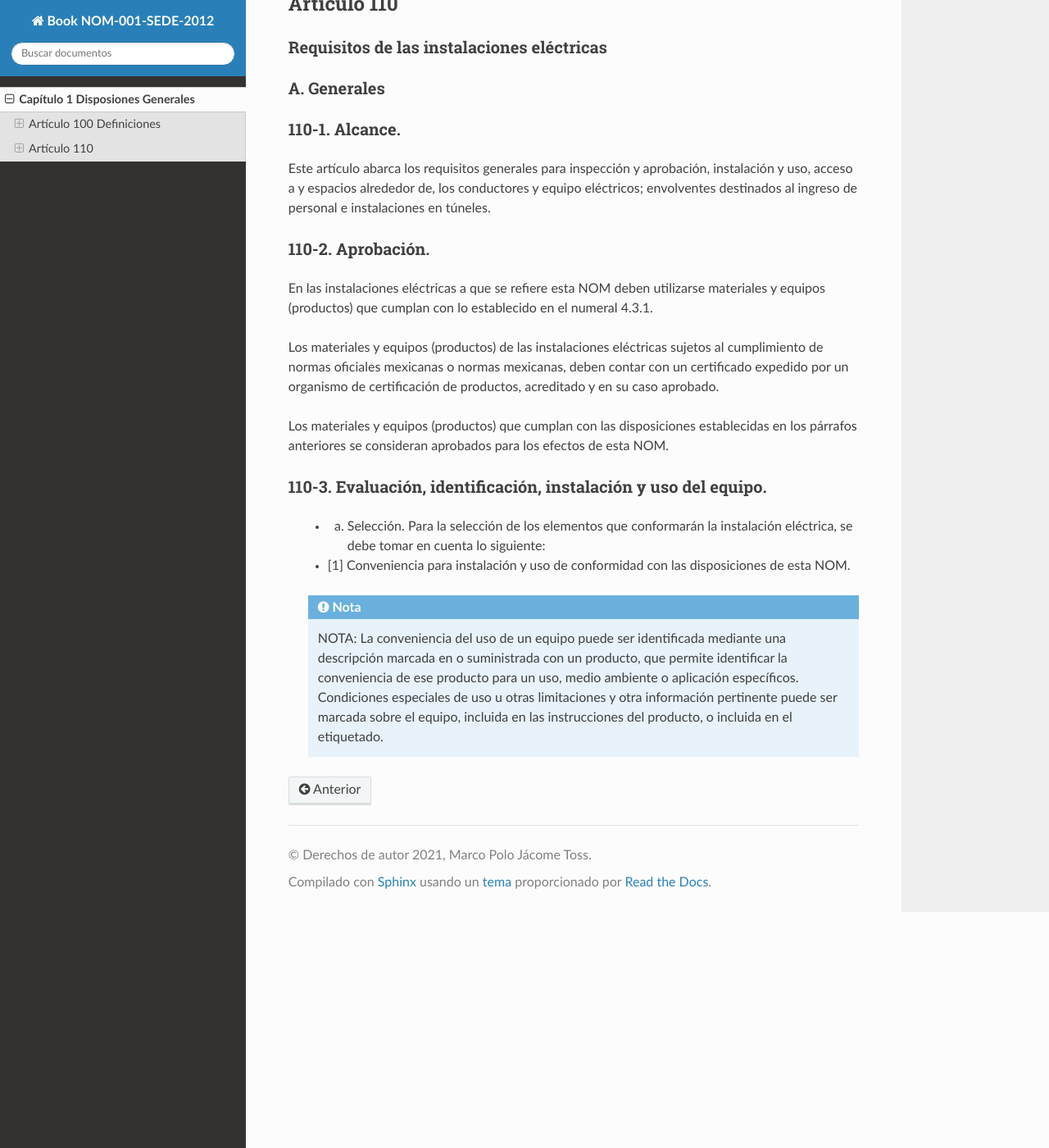
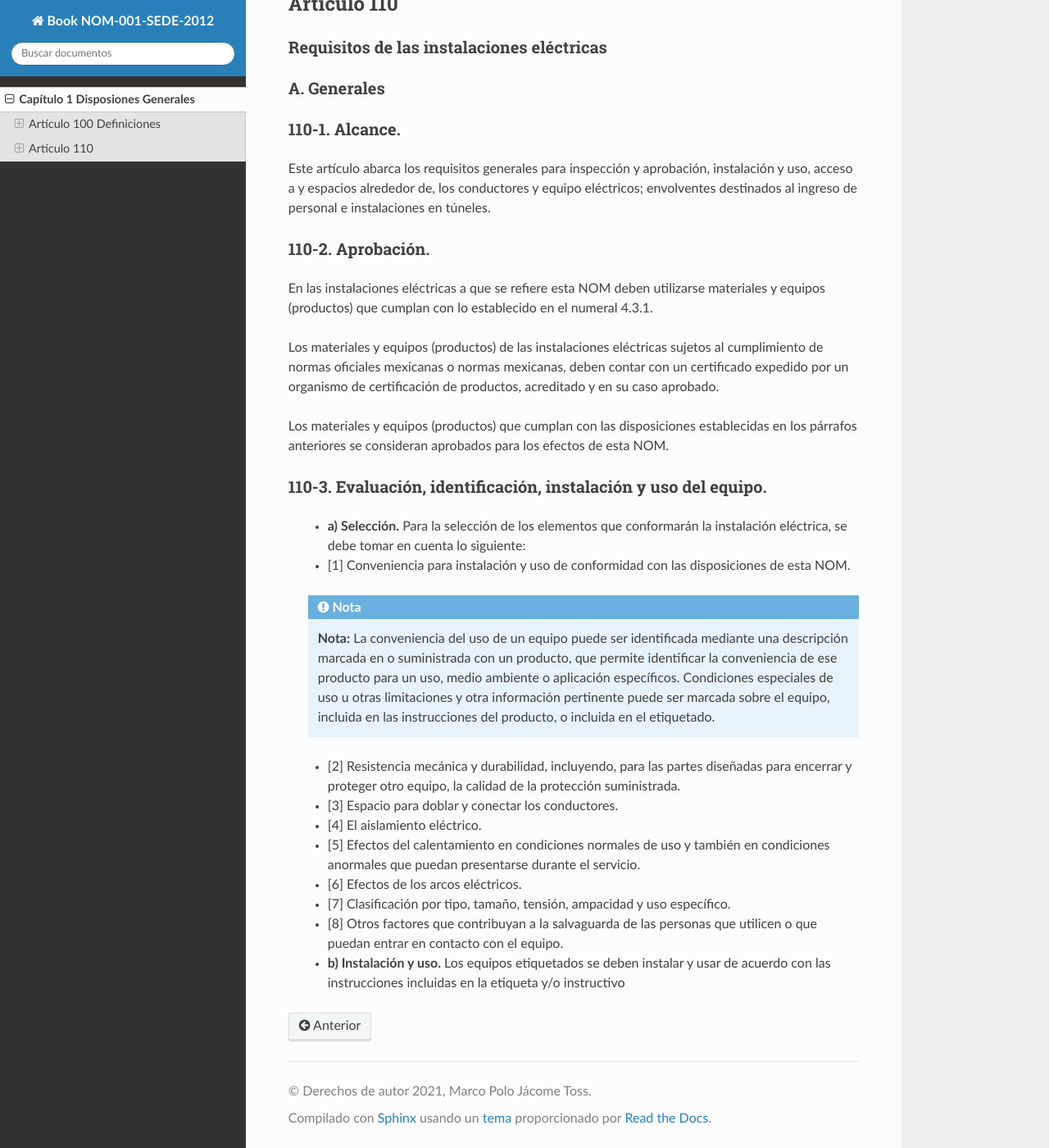
Before and after one commit to jacometoss/Book-NOM-001-SEDE-2012, a Sphinx documentation site: the page built from docs/100/index.rst, in a window 1280 px wide and 1400 px high, scrolled down 15199 px. Shown: the whole window at 82% size. Built offline with Sphinx 7.4.7 and the Read the Docs theme 2.0.0, drawn with Linux system fonts in a browser that asks for light colours.

Commit message:
Add files via upload

```diff
--- a/docs/100/index.rst
+++ b/docs/100/index.rst
@@ -326,13 +326,29 @@ anteriores se consideran aprobados para los efectos de esta NOM.
 110-3. Evaluación, identificación, instalación y uso del equipo.
 ----------------------------------------------------------------
 
-	* a) Selección. Para la selección de los elementos que conformarán la instalación eléctrica, se debe tomar en cuenta lo siguiente:
+	* **a) Selección.** Para la selección de los elementos que conformarán la instalación eléctrica, se debe tomar en cuenta lo siguiente:
 
 	* [1] Conveniencia para instalación y uso de conformidad con las disposiciones de esta NOM.
 
 	.. note::
-		NOTA: La conveniencia del uso de un equipo puede ser identificada mediante una descripción marcada
+		**Nota:** La conveniencia del uso de un equipo puede ser identificada mediante una descripción marcada
 		en o suministrada con un producto, que permite identificar la conveniencia de ese producto para un uso,
 		medio ambiente o aplicación específicos. Condiciones especiales de uso u otras limitaciones y otra
 		información pertinente puede ser marcada sobre el equipo, incluida en las instrucciones del producto, o
 		incluida en el etiquetado.
+
+	* [2] Resistencia mecánica y durabilidad, incluyendo, para las partes diseñadas para encerrar y proteger otro equipo, la calidad de la protección suministrada.
+
+	* [3] Espacio para doblar y conectar los conductores.
+
+	* [4] El aislamiento eléctrico.
+
+	* [5] Efectos del calentamiento en condiciones normales de uso y también en condiciones anormales que puedan presentarse durante el servicio.
+
+	* [6] Efectos de los arcos eléctricos.
+
+	* [7] Clasificación por tipo, tamaño, tensión, ampacidad y uso específico.
+
+	* [8] Otros factores que contribuyan a la salvaguarda de las personas que utilicen o que puedan entrar en contacto con el equipo.
+
+	* **b) Instalación y uso.** Los equipos etiquetados se deben instalar y usar de acuerdo con las instrucciones incluidas en la etiqueta y/o instructivo
```
